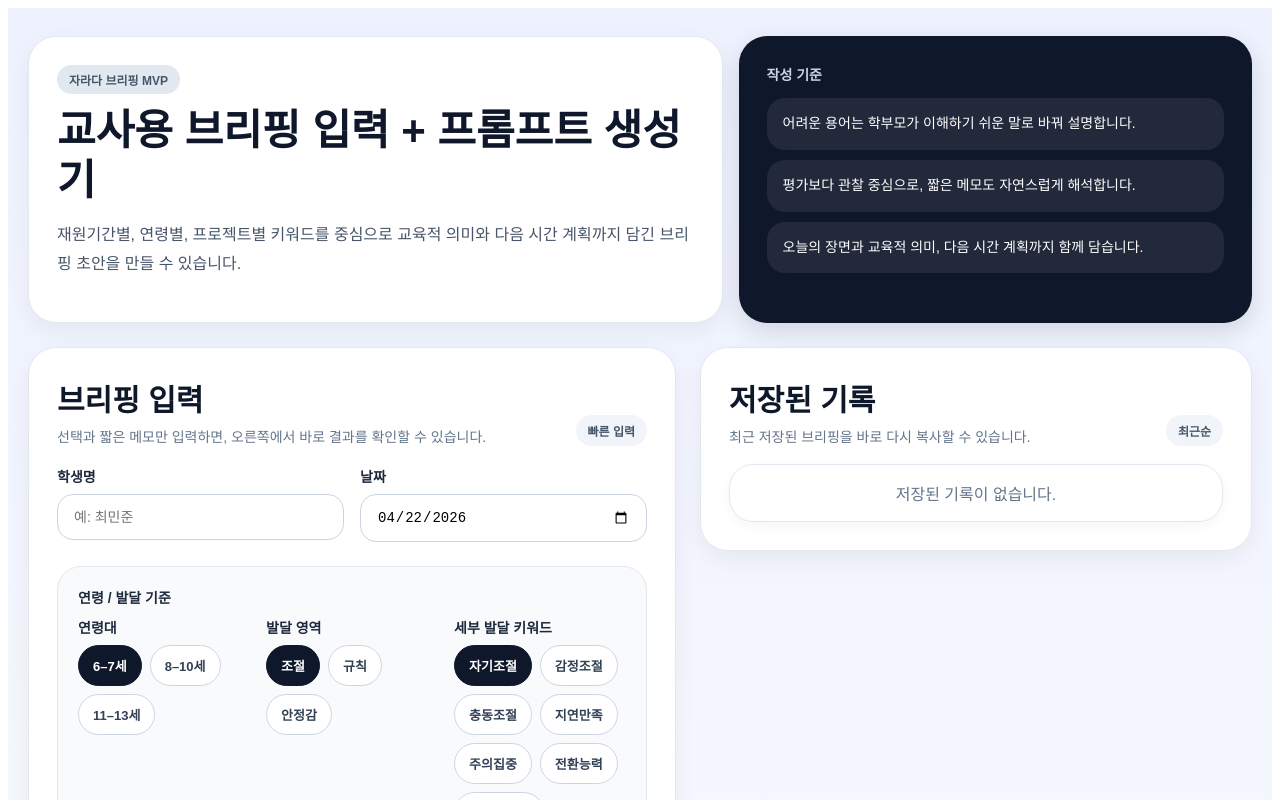
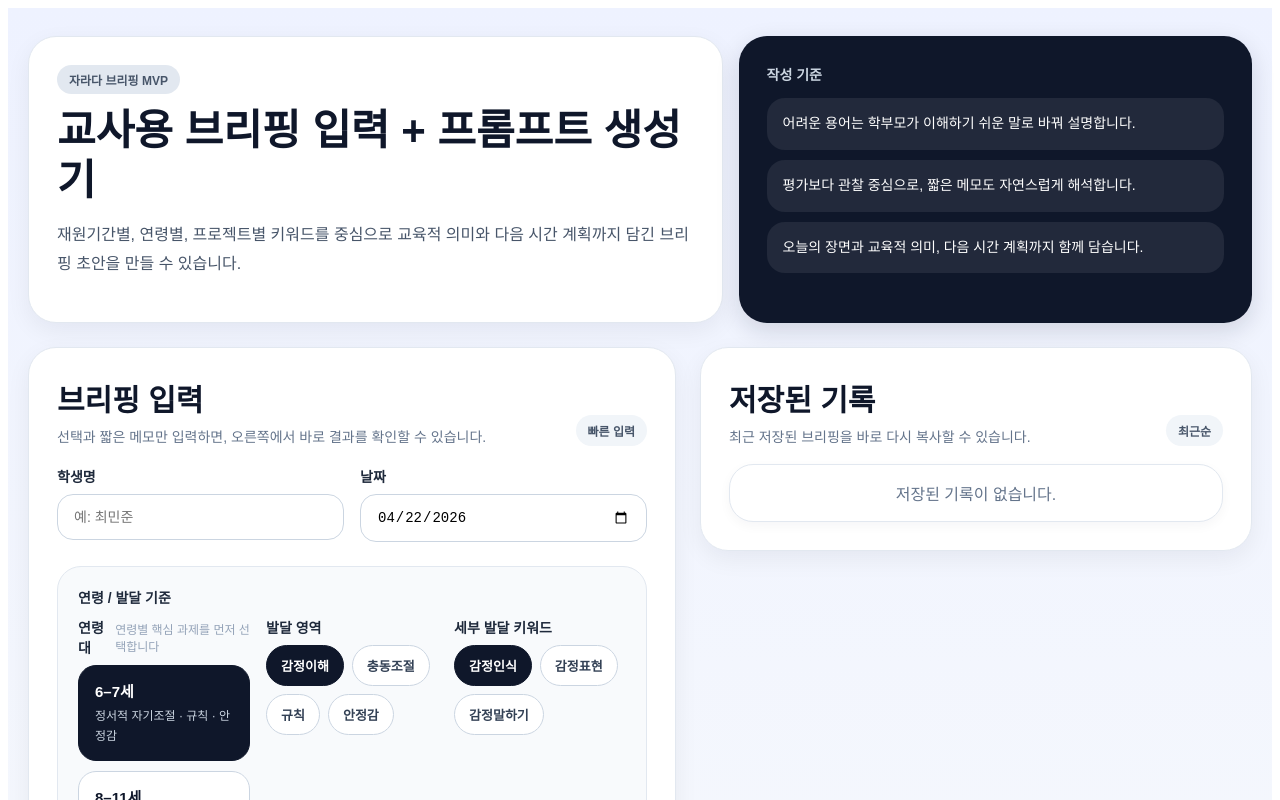
Before and after one commit to jaradaboys/jarada-briefing-2, a React (Vite) app: page / in a window 1280 px wide. Shown: the top 800 px of the page. Built offline with nearby package versions, Linux system fonts and the light colour scheme.

Commit message:
Update App.jsx

```diff
--- a/src/App.jsx
+++ b/src/App.jsx
@@ -14,23 +14,39 @@ const stageKeywords = {
   "19~24개월": ["관계 인식", "상호작용", "역할 수행", "협동 경험", "갈등 조율", "공동 성취"],
 };
 
-const ageBands = ["6–7세", "8–10세", "11–13세"];
+const ageBands = ["6–7세", "8–11세", "12–13세"];
 
 const ageDomains = {
   "6–7세": {
-    조절: ["자기조절", "감정조절", "충동조절", "지연만족", "주의집중", "전환능력", "회복탄력성"],
-    규칙: ["경계인식", "일관성경험", "예측가능성", "결과인식", "순서지키기", "타인인식"],
-    안정감: ["애착안정", "정서안정", "부모신뢰", "환경예측성"],
+    감정이해: ["감정인식", "감정표현", "감정말하기"],
+    충동조절: ["멈추기", "기다리기", "차례지키기"],
+    규칙: ["규칙이해", "순서지키기", "교실규칙"],
+    안정감: ["분리안정", "교사신뢰", "환경안정"],
   },
-  "8–10세": {
-    생활자립: ["자기관리", "시간관리", "과제습관", "책임감", "루틴형성", "문제해결기초"],
-    기본사회성: ["협력", "규칙준수", "갈등경험", "조율능력", "양보", "공감기초", "관계형성"],
+  "8–11세": {
+    과제설정: ["목표정하기", "시작하기", "선택하기"],
+    계획: ["단계나누기", "순서생각", "방법정리"],
+    수행: ["단계수행", "반복연습", "도구사용"],
+    지속: ["과제지속", "몰입유지", "끝까지하기"],
+    완수: ["마무리하기", "완성경험", "결과만들기"],
+    조율: ["의견조율", "양보하기", "차이조정"],
+    갈등: ["갈등조절", "갈등해결", "사과하기"],
+    역할: ["역할수행", "역할분담", "책임맡기"],
+    인정: ["인정받기", "피드백수용", "칭찬경험"],
   },
-  "11–13세": {
-    자립: ["심리적분리", "자기결정", "자기관리확장", "선택책임"],
-    정체성: ["자기탐색", "가치형성", "강점인식", "약점인식", "비교의식"],
-    심화경험: ["몰입", "성취", "실패경험", "회복경험", "지속성", "자기효능감", "또래관계", "친밀감"],
+  "12–13세": {
+    자기이해: ["강점이해", "약점이해", "상태파악"],
+    자기조정: ["방향설정", "방법선택", "자기조절"],
+    한계돌파: ["어려움버티기", "기준넘기", "재도전"],
+    내적동기: ["의미찾기", "스스로시작", "주도유지"],
+    역할정체성: ["역할찾기", "역할수행", "팀기여"],
   },
+};
+
+const ageCoreSummaries = {
+  "6–7세": "정서적 자기조절 · 규칙 · 안정감",
+  "8–11세": "인지적 자기조절 · 사회성 · 과제완수",
+  "12–13세": "메타인지 · 자기이해 · 정체성",
 };
 
 const projects = ["연작", "100호캔버스", "협동작업"];
@@ -73,8 +89,8 @@ const defaultForm = {
   months: "1~6개월",
   stage: "흥미 탐색",
   ageBand: "6–7세",
-  ageDomain: "조절",
-  ageSubKeyword: "자기조절",
+  ageDomain: "감정이해",
+  ageSubKeyword: "감정인식",
   project: "연작",
   projectKeyword: "주제지속",
   core: "자기조절",
@@ -129,9 +145,9 @@ const projectMeta = {
 };
 
 const agePriorityMeta = {
-  "6–7세": { upper: "정서적 자기조절", focus: "감정과 규칙의 기초", meaning: "규칙, 기다림, 안정감과 교사 신뢰 형성이 중요한 시기" },
-  "8–10세": { upper: "인지적 자기조절", focus: "과제 완수와 사회적 조율", meaning: "계획하고 끝까지 해보는 경험과 또래 조율 경험이 중요한 시기" },
-  "11–13세": { upper: "메타인지적 조절", focus: "자기이해와 역할 정체성", meaning: "자기 상태를 이해하고 스스로 방향을 잡아보는 경험이 중요한 시기" },
+  "6–7세": { upper: "정서적 자기조절", focus: "감정과 규칙의 기초", meaning: "감정을 이해하고 바르게 표현하며, 규칙과 기다림, 교사와의 신뢰를 쌓아가는 시기" },
+  "8–11세": { upper: "인지적 자기조절", focus: "과제 완수와 사회적 조율", meaning: "과제를 설정하고 계획해 끝까지 해보는 경험과 또래와 조율하는 경험이 중요한 시기" },
+  "12–13세": { upper: "메타인지적 조절", focus: "자기이해와 역할 정체성", meaning: "자신의 상태를 이해하고 한계를 넘어보며, 팀 안에서 자신의 역할을 찾아가는 시기" },
 };
 
 function deriveInterpretation(form) {
@@ -735,13 +751,32 @@ export default function App() {
               <div style={styles.softBox}>
                 <div style={{ ...styles.label, marginBottom: 10 }}>연령 / 발달 기준</div>
                 <div style={styles.grid3}>
-                  <Field label="연령대">
-                    <div style={styles.chips}>
-                      {ageBands.map((band) => (
-                        <Chip key={band} active={form.ageBand === band} onClick={() => setForm((prev) => ({ ...prev, ageBand: band }))}>
-                          {band}
-                        </Chip>
-                      ))}
+                  <Field label="연령대" hint="연령별 핵심 과제를 먼저 선택합니다">
+                    <div style={{ display: "grid", gridTemplateColumns: "1fr", gap: 10 }}>
+                      {ageBands.map((band) => {
+                        const active = form.ageBand === band;
+                        return (
+                          <button
+                            key={band}
+                            type="button"
+                            onClick={() => setForm((prev) => ({ ...prev, ageBand: band }))}
+                            style={{
+                              textAlign: "left",
+                              borderRadius: 18,
+                              border: active ? "1px solid #0f172a" : "1px solid #cbd5e1",
+                              background: active ? "#0f172a" : "#ffffff",
+                              color: active ? "#ffffff" : "#0f172a",
+                              padding: "14px 16px",
+                              cursor: "pointer",
+                            }}
+                          >
+                            <div style={{ fontSize: 15, fontWeight: 800 }}>{band}</div>
+                            <div style={{ marginTop: 6, fontSize: 12, lineHeight: 1.6, color: active ? "#cbd5e1" : "#64748b" }}>
+                              {ageCoreSummaries[band]}
+                            </div>
+                          </button>
+                        );
+                      })}
                     </div>
                   </Field>
                   <Field label="발달 영역">
```
